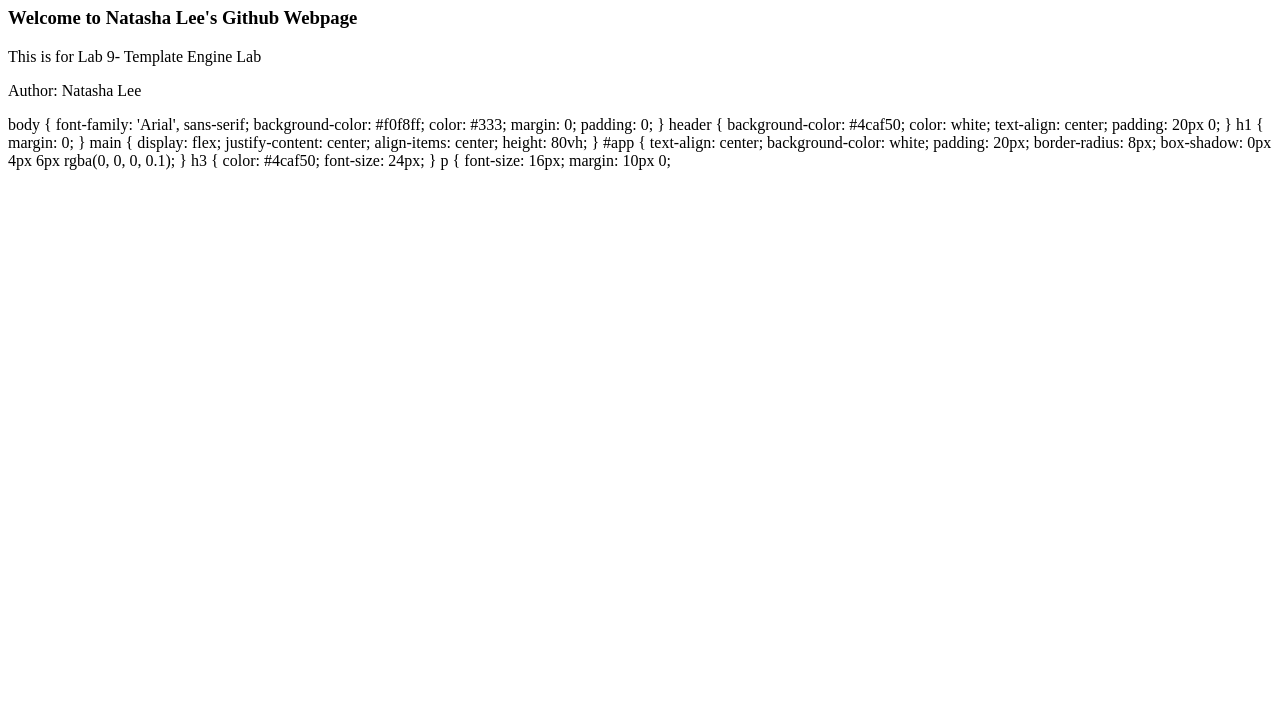
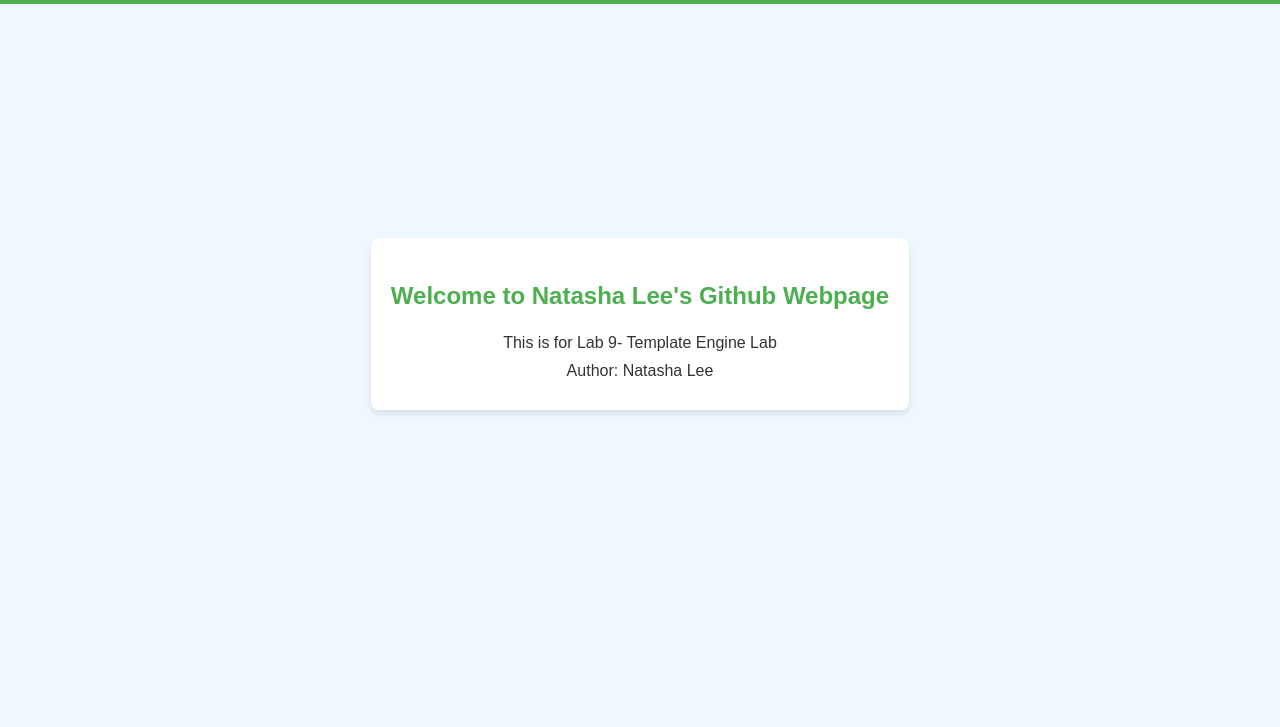
Before and after one commit to NatashaLeeXY/my-webpage, a plain HTML site: page index.html in a window 1280 px wide. Shown: the part 73-800 px from the top of the page. Drawn offline with Linux system fonts and the light colour scheme.

Commit message:
Update index.html

```diff
--- a/index.html
+++ b/index.html
@@ -5,20 +5,8 @@
     <meta charset="UTF-8">
     <meta name="viewport" content="width=device-width, initial-scale=1.0">
     <title>Natasha Lee's Webpage</title>
-    <link rel="stylesheet" href="styles.css">
-</head>
-
-<body>
-    <header>
-        <h1>Welcome to Natasha Lee's Webpage</h1>
-    </header>
-    <main>
-        <div id="app">
-        </div>
-    </main>
-    <script src="script.js"></script>
-</body>
-
+    <style>
+        /* General Styles */
         body {
             font-family: 'Arial', sans-serif;
             background-color: #f0f8ff;
@@ -61,6 +49,47 @@ h3 {
         p {
             font-size: 16px;
             margin: 10px 0;
+        }
+    </style>
+</head>
 
+<body>
+    <header>
+        <h1>Welcome to Natasha Lee's Webpage</h1>
+    </header>
+    <main>
+        <div id="app">
+            <!-- Dynamic content will be rendered here -->
+        </div>
+    </main>
+    <script>
+        // Define the data object
+        const data = {
+            title: "Welcome to Natasha Lee's Github Webpage",
+            content: "This is for Lab 9- Template Engine Lab",
+            author: "Natasha Lee",
+        };
+
+        // Function to render the template
+        function renderTemplate(template, data) {
+            for (const key in data) {
+                const regex = new RegExp('{{' + key + '}}', 'g');
+                template = template.replace(regex, data[key]);
+            }
+            return template;
+        }
+
+        // Define the template string
+        const template = `
+            <h3>{{title}}</h3>
+            <p>{{content}}</p>
+            <p>Author: {{author}}</p>
+        `;
+
+        // Render the template and insert it into the DOM
+        const app = document.getElementById('app');
+        app.innerHTML = renderTemplate(template, data);
+    </script>
+</body>
 
 </html>
```
Lines whose indentation alone changed are shown as unchanged.
